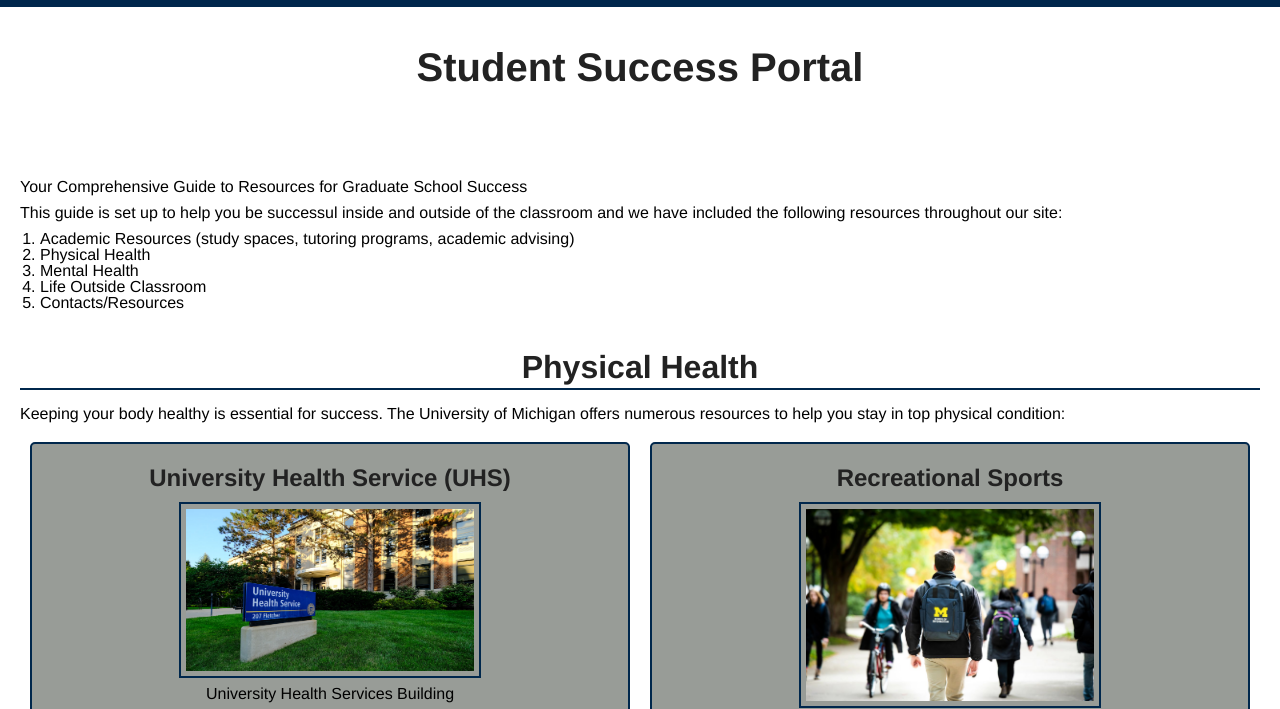
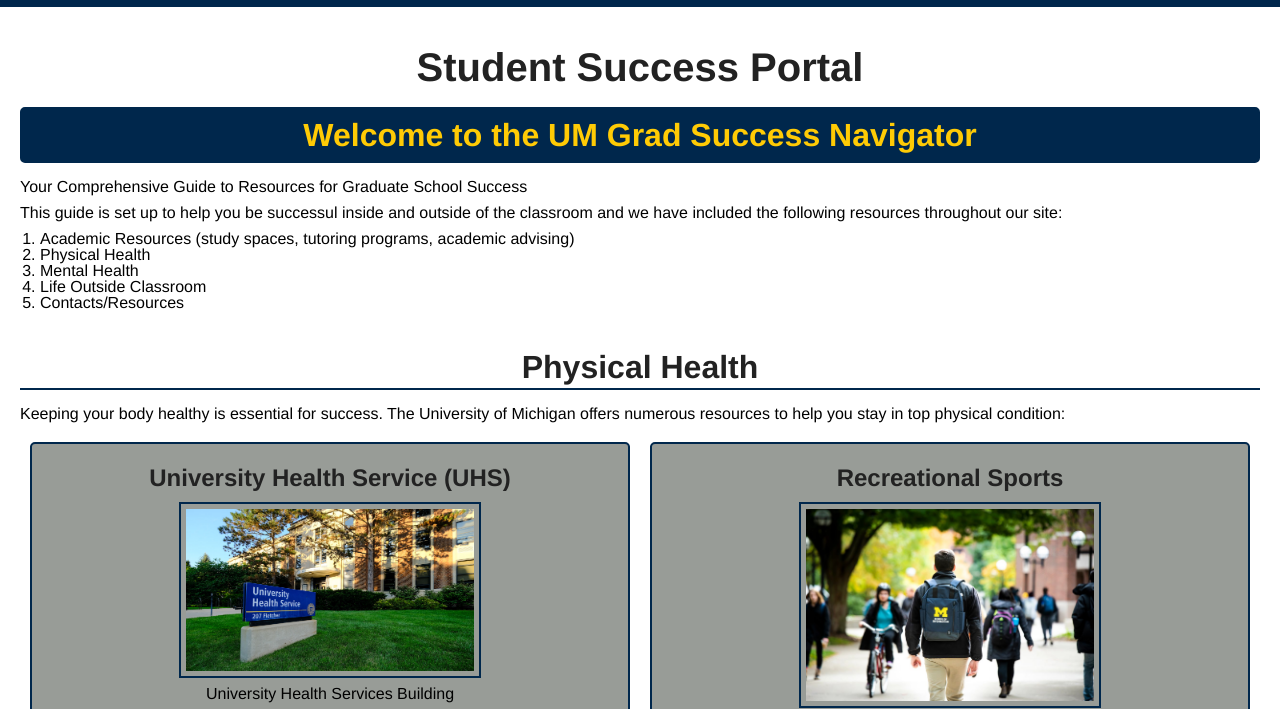
Before and after one commit to HannahHykes/client_project_w25, a plain HTML site: page index.html in a window 1280 px wide. Shown: the part 63-772 px from the top of the page. Drawn offline with Linux system fonts and the light colour scheme; the site is published under a folder, as on GitHub Pages, so addresses that start at the root find nothing.

Commit message:
Add files via upload

```diff
--- a/index.html
+++ b/index.html
@@ -33,7 +33,7 @@
             <div id="fadeInElement">
                 <h2>Welcome to the UM Grad Success Navigator</h2>
             </div>
-            <script src="/uniqueChallenge.js"></script>
+            <script src="uniqueChallenge.js"></script>
 
             <p> Your Comprehensive Guide to Resources for Graduate School Success</p>
             <p>This guide is set up to help you be successul inside and outside of the classroom and we have included the following resources throughout our site:</p>
```
